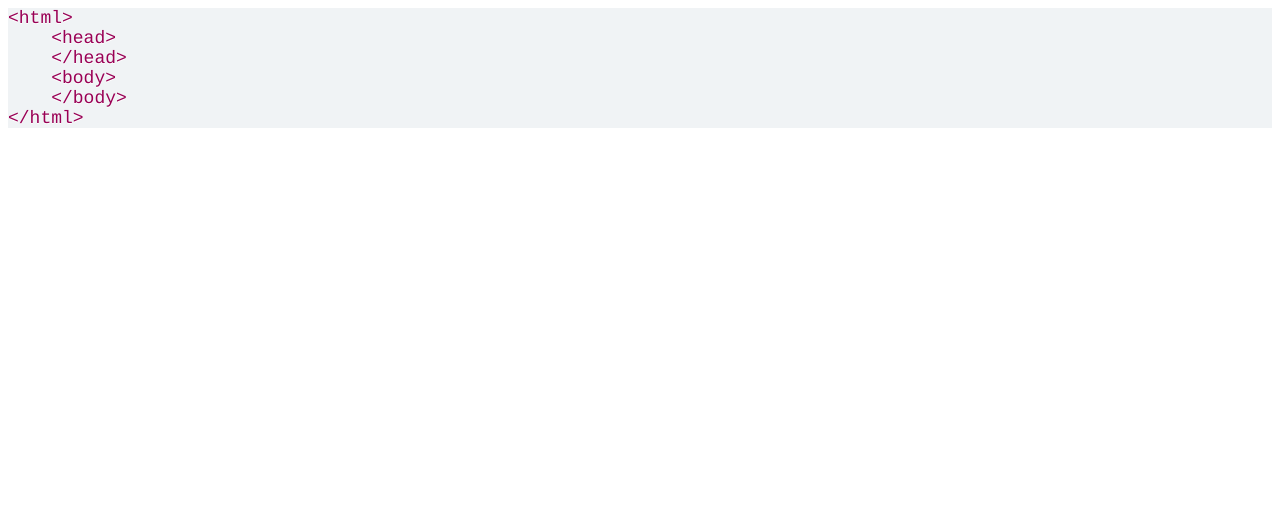
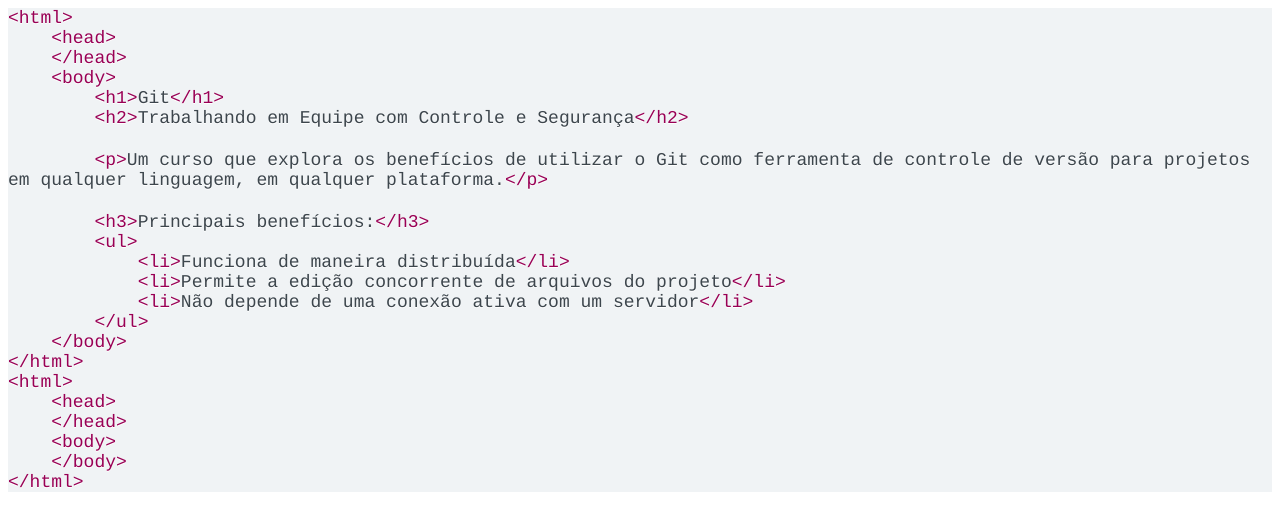
Before and after one commit to marcelvz/curso_git, a plain HTML site: page index.html in a window 1280 px wide. Drawn offline with Linux system fonts and the light colour scheme.

Commit message:
alterando index

```diff
--- a/index.html
+++ b/index.html
@@ -8,16 +8,37 @@
   <meta name="CocoaVersion" content="1561.4">
   <style type="text/css">
     p.p1 {margin: 0.0px 0.0px 0.0px 0.0px; line-height: 27.0px; font: 18.0px Courier; color: #990055; -webkit-text-stroke: #990055; background-color: #f0f3f5}
+    p.p2 {margin: 0.0px 0.0px 0.0px 0.0px; line-height: 27.0px; font: 18.0px Courier; color: #3d464d; -webkit-text-stroke: #3d464d; background-color: #f0f3f5}
+    p.p3 {margin: 0.0px 0.0px 0.0px 0.0px; line-height: 27.0px; font: 18.0px Courier; color: #3d464d; -webkit-text-stroke: #3d464d; background-color: #f0f3f5; min-height: 22.0px}
+    p.p4 {margin: 0.0px 0.0px 0.0px 0.0px; line-height: 21.0px; font: 18.0px Courier; color: #990055; -webkit-text-stroke: #990055; background-color: #f0f3f5}
     span.s1 {font-kerning: none; text-shadow: 0.0px 1.0px 0.0px #ffffff}
     span.s2 {font-kerning: none; color: #3d464d; -webkit-text-stroke: 0px #3d464d; text-shadow: 0.0px 1.0px 0.0px #ffffff}
+    span.s3 {font-kerning: none; color: #990055; -webkit-text-stroke: 0px #990055; text-shadow: 0.0px 1.0px 0.0px #ffffff}
   </style>
 </head>
 <body>
 <p class="p1"><span class="s1">&lt;html&gt;</span></p>
 <p class="p1"><span class="s2"><span class="Apple-converted-space">    </span></span><span class="s1">&lt;head&gt;</span></p>
-<p class="p1"><span class="s2"><span class="Apple-converted-space">    </span></span><span class="s1">&lt;/head&gt;</span></p>
-<p class="p1"><span class="s2"><span class="Apple-converted-space">    </span></span><span class="s1">&lt;body&gt;</span></p>
-<p class="p1"><span class="s2"><span class="Apple-converted-space">    </span></span><span class="s1">&lt;/body&gt;</span></p>
+<p class="p2"><span class="s1"><span class="Apple-converted-space">    </span></span><span class="s3">&lt;/head&gt;</span><span class="s1"><span class="Apple-converted-space">         </span></span></p>
+<p class="p2"><span class="s1"><span class="Apple-converted-space">    </span></span><span class="s3">&lt;body&gt;</span><span class="s1"> <span class="Apple-converted-space">         </span></span></p>
+<p class="p2"><span class="s1"><span class="Apple-converted-space">        </span></span><span class="s3">&lt;h1&gt;</span><span class="s1">Git</span><span class="s3">&lt;/h1&gt;</span></p>
+<p class="p2"><span class="s1"><span class="Apple-converted-space">        </span></span><span class="s3">&lt;h2&gt;</span><span class="s1">Trabalhando em Equipe com Controle e Segurança</span><span class="s3">&lt;/h2&gt;</span></p>
+<p class="p3"><span class="s1"></span><br></p>
+<p class="p2"><span class="s1"><span class="Apple-converted-space">        </span></span><span class="s3">&lt;p&gt;</span><span class="s1">Um curso que explora os benefícios de utilizar o Git como ferramenta de controle de versão para projetos em qualquer linguagem, em qualquer plataforma.</span><span class="s3">&lt;/p&gt;</span></p>
+<p class="p3"><span class="s1"></span><br></p>
+<p class="p2"><span class="s1"><span class="Apple-converted-space">        </span></span><span class="s3">&lt;h3&gt;</span><span class="s1">Principais benefícios:</span><span class="s3">&lt;/h3&gt;</span></p>
+<p class="p2"><span class="s1"><span class="Apple-converted-space">        </span></span><span class="s3">&lt;ul&gt;</span></p>
+<p class="p2"><span class="s1"><span class="Apple-converted-space">            </span></span><span class="s3">&lt;li&gt;</span><span class="s1">Funciona de maneira distribuída</span><span class="s3">&lt;/li&gt;</span></p>
+<p class="p2"><span class="s1"><span class="Apple-converted-space">            </span></span><span class="s3">&lt;li&gt;</span><span class="s1">Permite a edição concorrente de arquivos do projeto</span><span class="s3">&lt;/li&gt;</span></p>
+<p class="p2"><span class="s1"><span class="Apple-converted-space">            </span></span><span class="s3">&lt;li&gt;</span><span class="s1">Não depende de uma conexão ativa com um servidor</span><span class="s3">&lt;/li&gt;</span></p>
+<p class="p2"><span class="s1"><span class="Apple-converted-space">        </span></span><span class="s3">&lt;/ul&gt;</span></p>
+<p class="p2"><span class="s1"><span class="Apple-converted-space">    </span></span><span class="s3">&lt;/body&gt;</span><span class="s1"><span class="Apple-converted-space">         </span></span></p>
 <p class="p1"><span class="s1">&lt;/html&gt;</span></p>
+<p class="p4"><span class="s1">&lt;html&gt;</span></p>
+<p class="p4"><span class="s2"><span class="Apple-converted-space">    </span></span><span class="s1">&lt;head&gt;</span></p>
+<p class="p4"><span class="s2"><span class="Apple-converted-space">    </span></span><span class="s1">&lt;/head&gt;</span></p>
+<p class="p4"><span class="s2"><span class="Apple-converted-space">    </span></span><span class="s1">&lt;body&gt;</span></p>
+<p class="p4"><span class="s2"><span class="Apple-converted-space">    </span></span><span class="s1">&lt;/body&gt;</span></p>
+<p class="p4"><span class="s1">&lt;/html&gt;</span></p>
 </body>
 </html>
```
